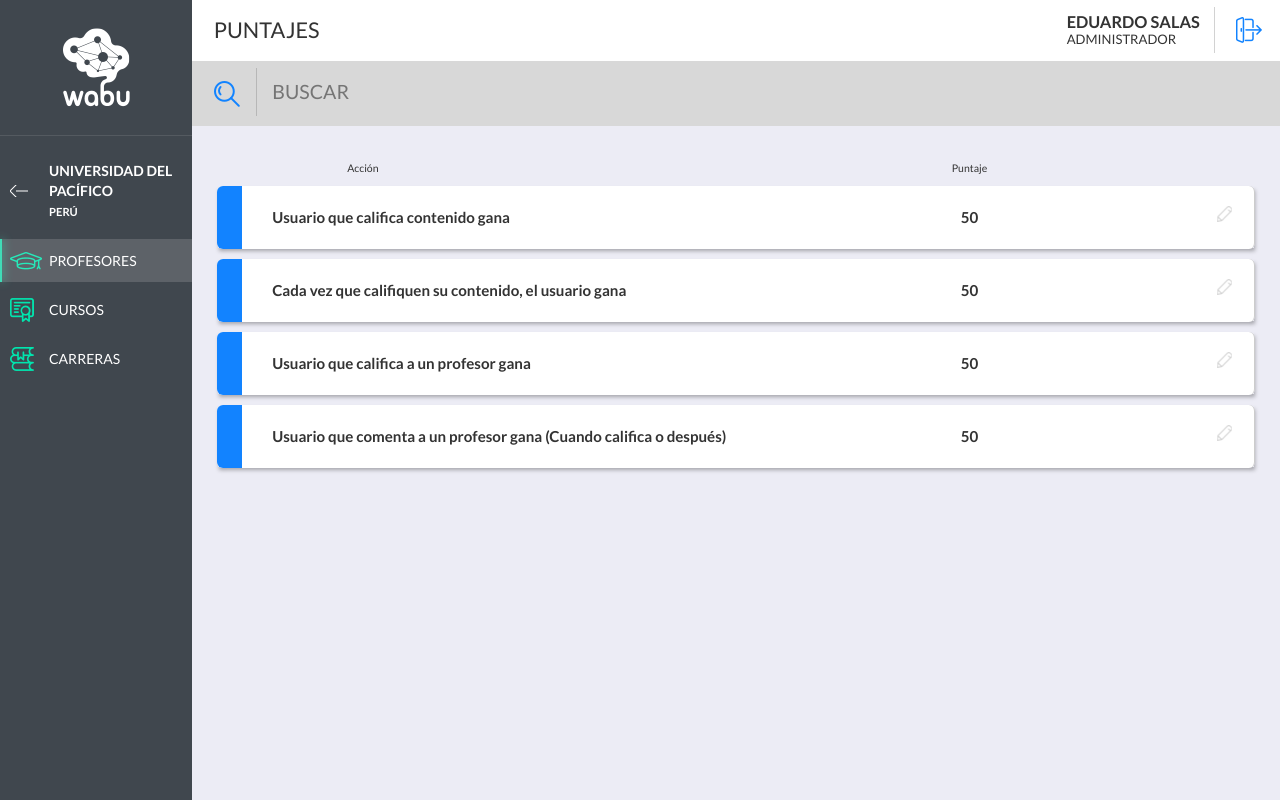
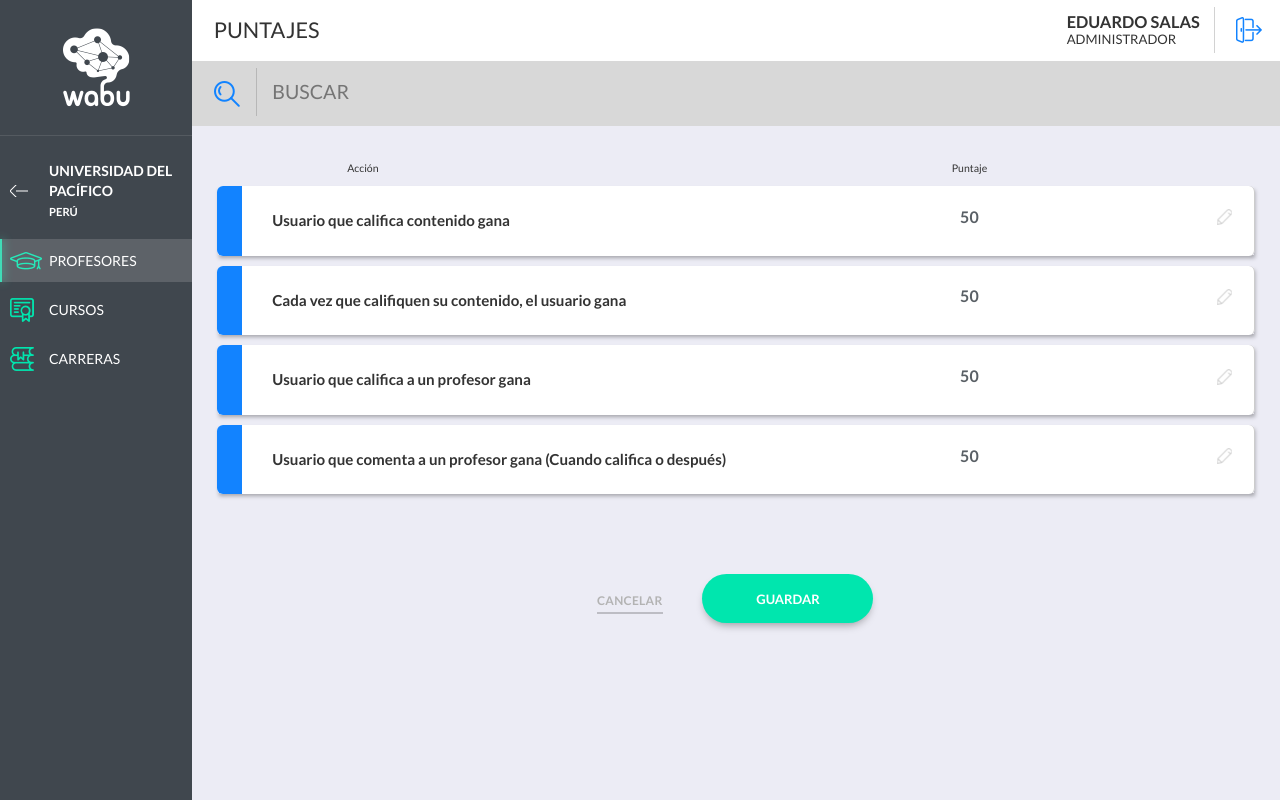
Before and after one commit to MaritzaVst/wabu, a PHP site: page /puntajes.php in a window 1280 px wide. Run offline with PHP 8.4, Linux system fonts and the light colour scheme; data that the repository does not hold is empty; some libraries are stand-ins or nearby versions.

Commit message:
Puntajes: inputs editables al hacer click en btn

```diff
--- a/cms/html/css/main.styl
+++ b/cms/html/css/main.styl
@@ -383,6 +383,16 @@ input[type="password"]
 			width auto
 			text-align center
 	.data-list.puntajes
+		.content-form input
+			width 60px
+			text-align center
+			&::-webkit-inner-spin-button
+			&::-webkit-outer-spin-button
+				-moz-appearance: none
+				-webkit-appearance: none
+				appearance: none
+			&.disabled
+				background-image none
 		th:first-child
 			padding-left 130px
 		td
@@ -391,6 +401,10 @@ input[type="password"]
 				width 5%
 			&.accion
 				padding-left 55px!important
+		.actions
+			margin-top 70px
+			a
+				text-decoration none
 	.data-list.spam
 		font-size: 0.9em
 		table
--- /dev/null
+++ b/cms/html/js/puntajes.js
@@ -0,0 +1,14 @@
+$(function(){
+	$("html").click(function(){
+		$("input").attr("disabled", "true");
+		$("input").addClass("disabled");
+	});
+	$("input").click(function(e){
+		e.stopPropagation();
+	});
+	$(".puntajes").find(".edit").click(function(e){
+		e.stopPropagation();
+		$(this).parents(".active").find("input").removeAttr("disabled");
+		$(this).parents(".active").find("input").removeClass("disabled");
+	});
+});
--- a/cms/html/puntajes.php
+++ b/cms/html/puntajes.php
@@ -28,7 +28,7 @@
 	</header><!-- /header -->
 
 	<section class="data-list profesores carreras puntajes">
-
+		<form>
 			<table cellspacing="50">
 				<thead>
 					<tr>
@@ -44,42 +44,62 @@
 					</tr>
 				</thead>
 				<tbody>
-
-				<tr class="active" data-id="15" id="15">
+					<tr class="active">
 						<td class="text-left accion" >Usuario que califica contenido gana</td>
-					<td class="text-center ciclos">50</td>
+						<td class="text-center">
+							<div class="content-form floating-effect">
+								<input type="number" name="points" value="50" class="disabled" disabled>
+							</div>
+						</td>
 						<td>
 							<a href="#" class="edit"></a>
 						</td>
 					</tr>
 
-				<tr class="active" data-id="16" id="16">
+					<tr class="active">
 						<td class="text-left accion" >Cada vez que califiquen su contenido, el usuario gana</td>
-					<td class="text-center ciclos">50</td>
+						<td class="text-center">
+							<div class="content-form floating-effect">
+								<input type="number" name="points2" value="50" class="disabled" disabled>
+							</div>
+						</td>
 						<td>
 							<a href="#" class="edit"></a>
 						</td>
 					</tr>
 
-				<tr class="active" data-id="17" id="17">
+					<tr class="active">
 						<td class="text-left accion" >Usuario que califica a un profesor gana</td>
-					<td class="text-center ciclos">50</td>
+						<td class="text-center">
+							<div class="content-form floating-effect">
+								<input type="number" name="points3" value="50" class="disabled" disabled>
+							</div>
+						</td>
 						<td>
 							<a href="#" class="edit"></a>
 						</td>
 					</tr>
 
-				<tr class="active" data-id="18" id="18">
+					<tr class="active">
 						<td class="text-left accion" >Usuario que comenta a un profesor gana (Cuando califica o después)</td>
-					<td class="text-center ciclos">50</td>
+						<td class="text-center">
+							<div class="content-form floating-effect">
+								<input type="number" name="points4" value="50" class="disabled" disabled>
+							</div>
+						</td>
 						<td>
 							<a href="#" class="edit"></a>
 						</td>
 					</tr>
 				</tbody>
 			</table>
+			<div class="actions text-center">
+				<a class="btn-cancel text-uppercase">Cancelar</a>
+				<button type="submit" class="btn-save bg-green">Guardar</button>
+			</div>
+		</form>
+	</section>
 
 </section>
-</section>
-
+<?php $script = "puntajes.js"?>
 <?php include 'includes/footer.php' ?>
```
Also changed, not shown: cms/html/js/universidades.js (+22 -1 lines), cms/html/spam.php (+9 -9 lines), cms/html/css/main.css. Lines whose indentation alone changed are shown as unchanged.
